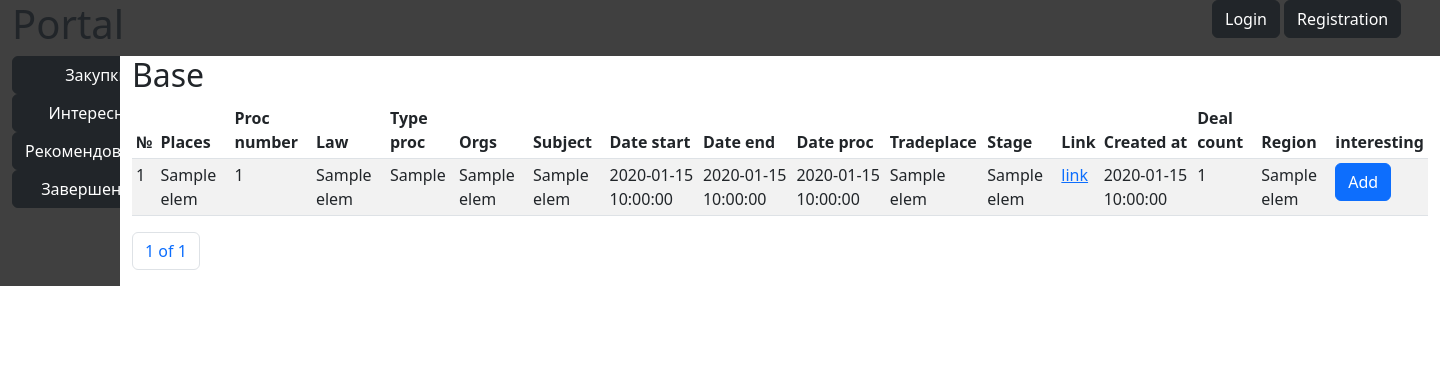
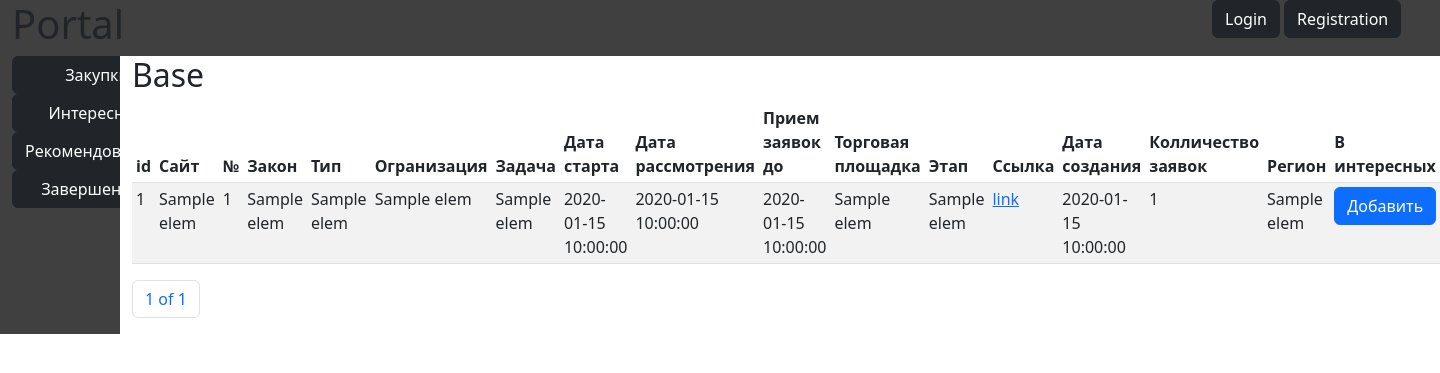
Before and after one commit to Waso-python/Portal, a Django app: template mainportal/indexpage/templates/indexpage/updatebase.html in a window 1440 px wide. Shown: the top 373 px of the page. Run offline with Django 4.2, Linux system fonts and the light colour scheme; tables that the repository leaves empty hold one stand-in row (values such as "Sample post"); the template is opened without the code that fills it: values that come from a table or form of the project are taken from there, most other values are stand-ins (such as "Sample title", 1, 10 or a date in 2020); parts of the project's set-up code (start-up, migrations or seed data) failed here and were passed over.

Commit message:
template

```diff
--- a/mainportal/indexpage/templates/indexpage/updatebase.html
+++ b/mainportal/indexpage/templates/indexpage/updatebase.html
@@ -13,24 +13,24 @@
 	<table class="table table-striped table-sm">
 		<thead class="thead-dark">
 			<tr>
+				<th scope="col">id</th>
+				<th scope="col">Сайт</th>
 				<th scope="col">№</th>
-				<th scope="col">Places</th>
-				<th scope="col">Proc number</th>
-				<th scope="col">Law</th>
-				<th scope="col">Type proc</th>
-				<th scope="col">Orgs</th>
-				<th scope="col">Subject</th>
-				<th scope="col">Date start</th>
-				<th scope="col">Date end</th>
-				<th scope="col">Date proc</th>
-				<th scope="col">Tradeplace</th>
-				<th scope="col">Stage</th>
-				<th scope="col">Link</th>
-				<th scope="col">Created at</th>
-				<th scope="col">Deal count</th>
-				<th scope="col">Region</th>
+				<th scope="col">Закон</th>
+				<th scope="col">Тип</th>
+				<th scope="col">Огранизация</th>
+				<th scope="col">Задача</th>
+				<th scope="col">Дата старта</th>
+				<th scope="col">Дата рассмотрения</th>
+				<th scope="col">Прием заявок до</th>
+				<th scope="col">Торговая площадка</th>
+				<th scope="col">Этап</th>
+				<th scope="col">Ссылка</th>
+				<th scope="col">Дата создания</th>
+				<th scope="col">Колличество заявок</th>
+				<th scope="col">Регион</th>
 				{% if inter_list %}
-				<th scope="col">interesting</th>
+				<th scope="col">В интересных</th>
 				{% endif %}
 			</tr>
 		</thead>
@@ -41,7 +41,7 @@
 				<td>{{ elem.places__full_name|safe }}</td>
 				<td>{{ elem.proc_number|safe }}</td>
 				<td>{{ elem.law__full_name|safe }}</td>
-				<td>{{ elem.type_proc|safe }}</td>
+				<td>{{ elem.type_proc__full_name|safe }}</td>
 				<td>{{ elem.orgs__full_name|safe }}</td>
 				<td>{{ elem.subject|safe }}</td>
 				<td>{{ elem.date_start|safe }}</td>
@@ -54,9 +54,9 @@
 				<td>{{ elem.deal_count|safe }}</td>
 				<td>{{ elem.region__full_name|safe }}</td>
 				{% if elem.proc_number in inter_list %}
-				<td><a class="btn btn-danger" href="{% url 'add_int'%}?pk={{elem.id}}&value=0&next={{request.get_full_path}}">Delete</a></td>
+				<td><a class="btn btn-danger" href="{% url 'add_int'%}?pk={{elem.id}}&value=0&next={{request.get_full_path}}">Удалить</a></td>
 				{% elif inter_list %}
-				<td><a class="btn btn-primary" href="{% url 'add_int'%}?pk={{elem.id}}&value=1&next={{request.get_full_path}}">Add</a></td>
+				<td><a class="btn btn-primary" href="{% url 'add_int'%}?pk={{elem.id}}&value=1&next={{request.get_full_path}}">Добавить</a></td>
 				{% endif %}
 			</tr>
 		{% endfor %}
--- a/mainportal/indexpage/views.py
+++ b/mainportal/indexpage/views.py
@@ -73,7 +73,9 @@ class InterestingBase(ListView):
         if not request.user.is_authenticated:
             return redirect('login')
         try:
-            self.queryset = Interesting.objects.get(user=request.user.id).procedure.all()
+            self.queryset = Interesting.objects.get(user=request.user.id).procedure.all().values('id', 'places__full_name', 'proc_number', 'law__full_name',
+                    'type_proc__full_name', 'orgs__full_name', 'subject', 'date_start', 'date_end', 'date_proc', 'tradeplace__full_name',
+                    'stage__full_name', 'link', 'created_at', 'deal_count', 'region__full_name')
         except Exception as e:
             print('ERROR' + e)
             self.queryset = Interesting.objects.none()
```
Also changed, not shown: 1 other file.
